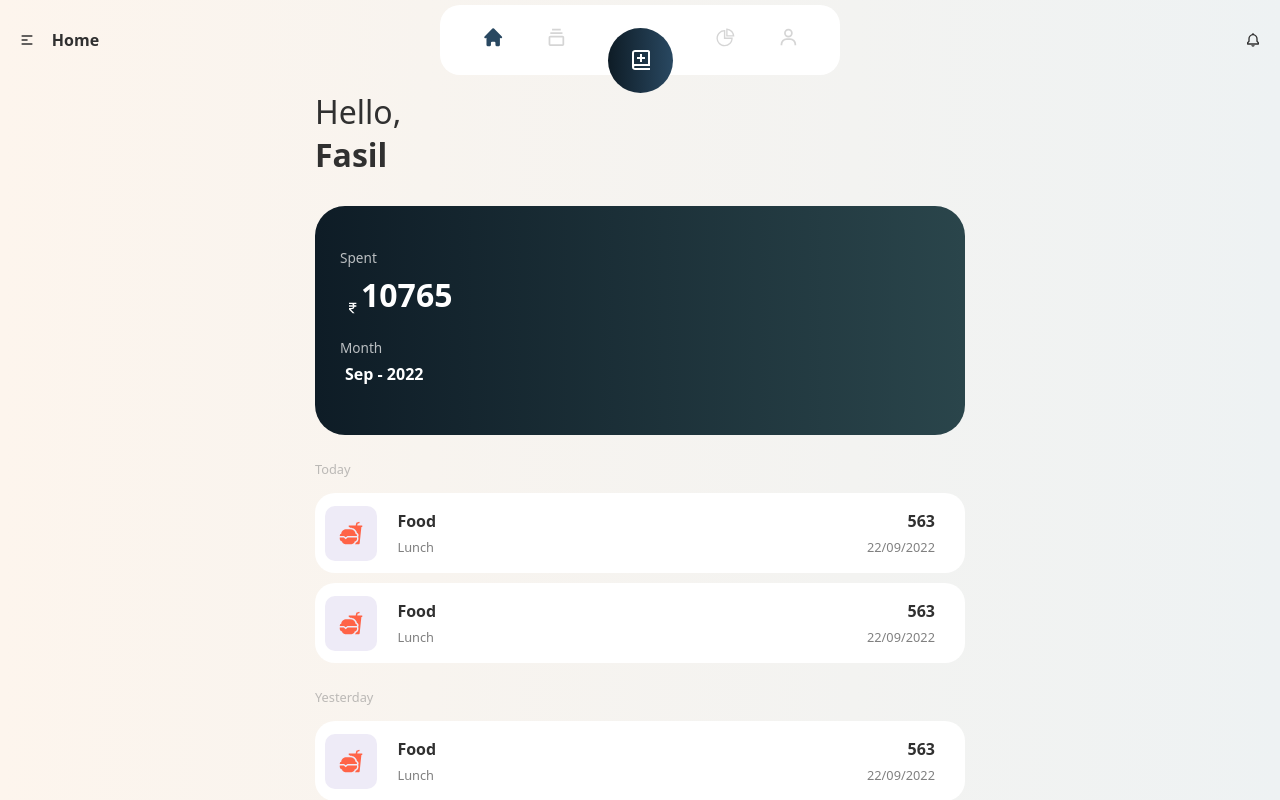
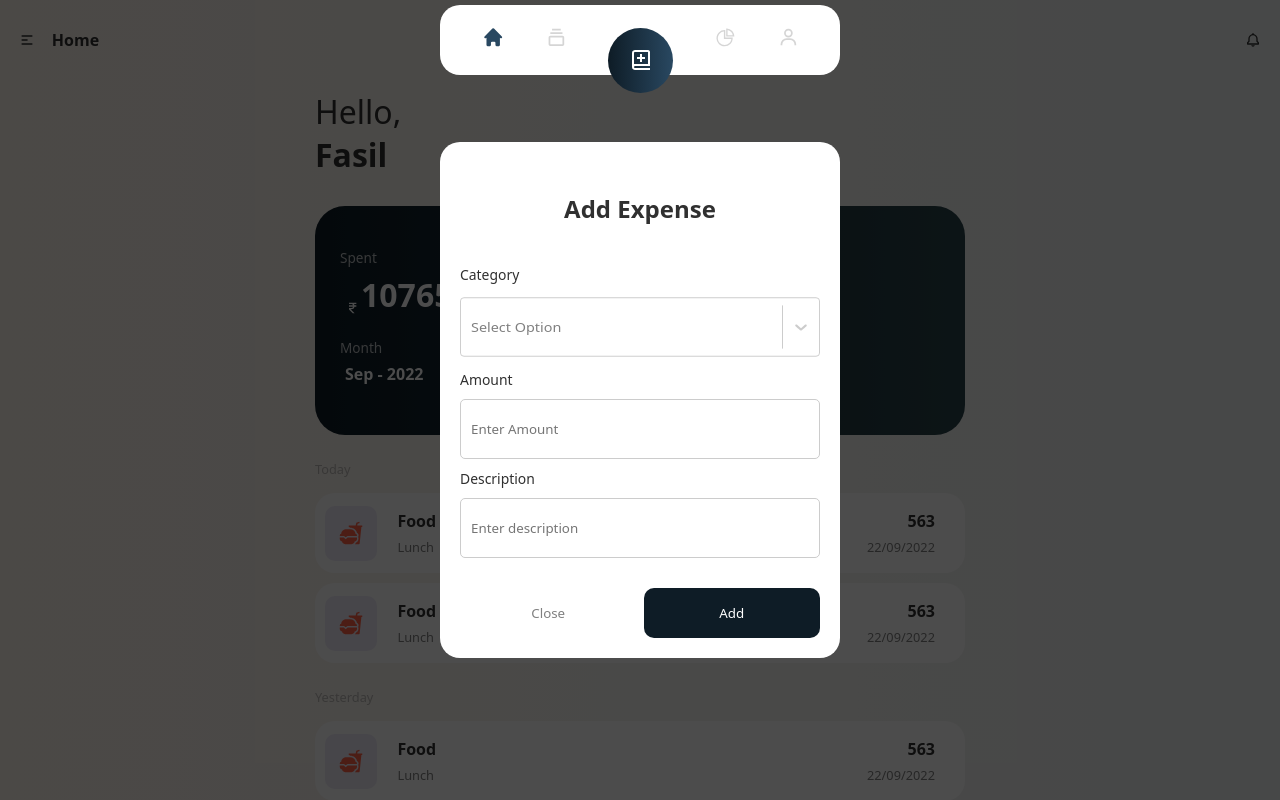
Before and after one commit to fasilkp/expense-tracker, a React (Create React App) app in the folder client/: page / in a window 1280 px wide. Shown: the top 800 px of the page. Built offline with nearby package versions, Linux system fonts and the light colour scheme.

Commit message:
add expense page created

```diff
--- a/client/package.json
+++ b/client/package.json
@@ -13,6 +13,7 @@
     "react-icons": "^4.4.0",
     "react-router-dom": "^6.4.0",
     "react-scripts": "5.0.1",
+    "react-select": "^5.4.0",
     "web-vitals": "^2.1.4",
     "workbox-background-sync": "^6.5.4",
     "workbox-broadcast-update": "^6.5.4",
--- a/client/src/components/AddExpense/AddExpense.css
+++ b/client/src/components/AddExpense/AddExpense.css
@@ -0,0 +1,69 @@
+.AddExpense{
+    width: 100%;
+    height: 100vh;
+    display: flex;
+    justify-content: center;
+    align-items: center;
+    background-color: rgba(0, 0, 0, 0.7);
+    position: fixed;
+    left: 0px;
+    top: 0px;
+}
+.add-container{
+    width: 400px;
+    background-color: #fff;
+    display: flex;
+    justify-content: center;
+    flex-direction: column;
+    padding: 20px;
+    border-radius: 20px;
+}
+.add-container>div{
+    width: 100%;
+}
+.add-header{
+    margin: 30px 0px;
+    text-align: center;
+}
+.add-label{
+    margin: 10px 0px;
+    font-size: .87rem;
+    color: #303030;
+}
+.add-input input{
+    width: 100%;
+    height: 60px;
+    border: 1px solid hsl(0, 0%, 80%);
+    border-radius: 5px;
+    outline:none;
+    padding: 0px 10px;
+}
+.add-input input:focus{
+    border: 2px solid rgb(56, 149, 255);
+}
+.add-select-box{
+    border-radius: 10px;
+    transform: scaleY(.9);
+    font-size: .9rem;
+}
+
+.add-btn{
+    margin-top: 30px;
+    display: flex;
+    justify-content: space-between;
+}
+.add-btn button{
+    width: 49%;
+    height: 50px;
+    border: none;
+    background: none;
+    outline: none;
+    color: grey;
+    font-weight: 500;
+    border-radius: 10px;
+}
+.add-btn button:last-child{
+    background-color: var(--mainColor);
+    color: white;
+
+}
--- a/client/src/components/AddExpense/AddExpense.jsx
+++ b/client/src/components/AddExpense/AddExpense.jsx
@@ -0,0 +1,88 @@
+import React from "react";
+import "./AddExpense.css";
+import Select from "react-select";
+import { HiCollection, HiHome, HiUser } from "react-icons/hi";
+
+function AddExpense() {
+    // const customStyles = {
+    //     control: base => ({
+    //       ...base,
+    //       height: 50,
+    //       minHeight: 50
+    //     })
+    //   };
+    const data = [
+        {
+          value: "entertaintment",
+          text: 'Entertaintment',
+          icon: <HiUser/>
+        },
+        {
+          value: "food",
+          text: 'Food',
+          icon: <HiHome/>
+        },
+        {
+          value: "rent",
+          text: 'Rent',
+          icon: <HiCollection/>
+        },
+        {
+          value: "transport",
+          text: 'Transport',
+          icon: <HiCollection/>
+        },
+        {
+          value: "emi",
+          text: 'EMI',
+          icon: <HiCollection/>
+        },
+        {
+          value: "other",
+          text: 'Other',
+          icon: <HiCollection/>
+        },
+    ]
+  return (
+    <div className="AddExpense">
+      <div className="add-container">
+        <div className="add-header">
+          <h2>Add Expense</h2>
+        </div>
+        <div className="add-label">
+          Category
+        </div>
+        <div className="add-input">
+        <Select
+            // styles={customStyles}
+            isSearchable={false}
+            className="add-select-box"
+            readOnly={true}
+            placeholder="Select Option"
+            options={data}
+            getOptionLabel={(e) => (
+              <div style={{ display: "flex", alignItems: "center" }}>
+                {e.icon}
+                <span style={{ marginLeft: 5 }}>{e.text}</span>
+              </div>
+            )}
+          />
+        </div>
+        <div className="add-label">Amount</div>
+        <div className="add-input">
+          <input type="number" placeholder="Enter Amount" />
+        </div>
+        <div className="add-label">Description</div>
+        <div className="add-input">
+          <input type="text" placeholder="Enter description" />
+        </div>
+        <div className="add-btn">
+          <button>Close</button>
+          <button>Add</button>
+        </div>
+      </div>
+    </div>
+  );
+}
+
+export default AddExpense;
--- a/client/src/components/Header/Header.jsx
+++ b/client/src/components/Header/Header.jsx
@@ -2,6 +2,7 @@ import React from 'react'
 import { useState } from 'react'
 import { BiBell } from 'react-icons/bi'
 import { HiMenuAlt1 } from 'react-icons/hi'
+import AddExpense from '../AddExpense/AddExpense'
 import Sidebar from '../Sidebar/Sidebar'
 import './Header.css'
 function Header({selected, heading}) {
@@ -22,6 +23,8 @@ function Header({selected, heading}) {
       <Sidebar selectedOption={selected} setSidebar={setSidebar}
       sidebar={sidebar} style={{left:"-400px"}} style2={{visibility:"hidden"}}/>
     }
+
+    <AddExpense/>
     </>
   )
 }
```
Also changed, not shown: 1 other file (tests, documents, lock files or other folders).
